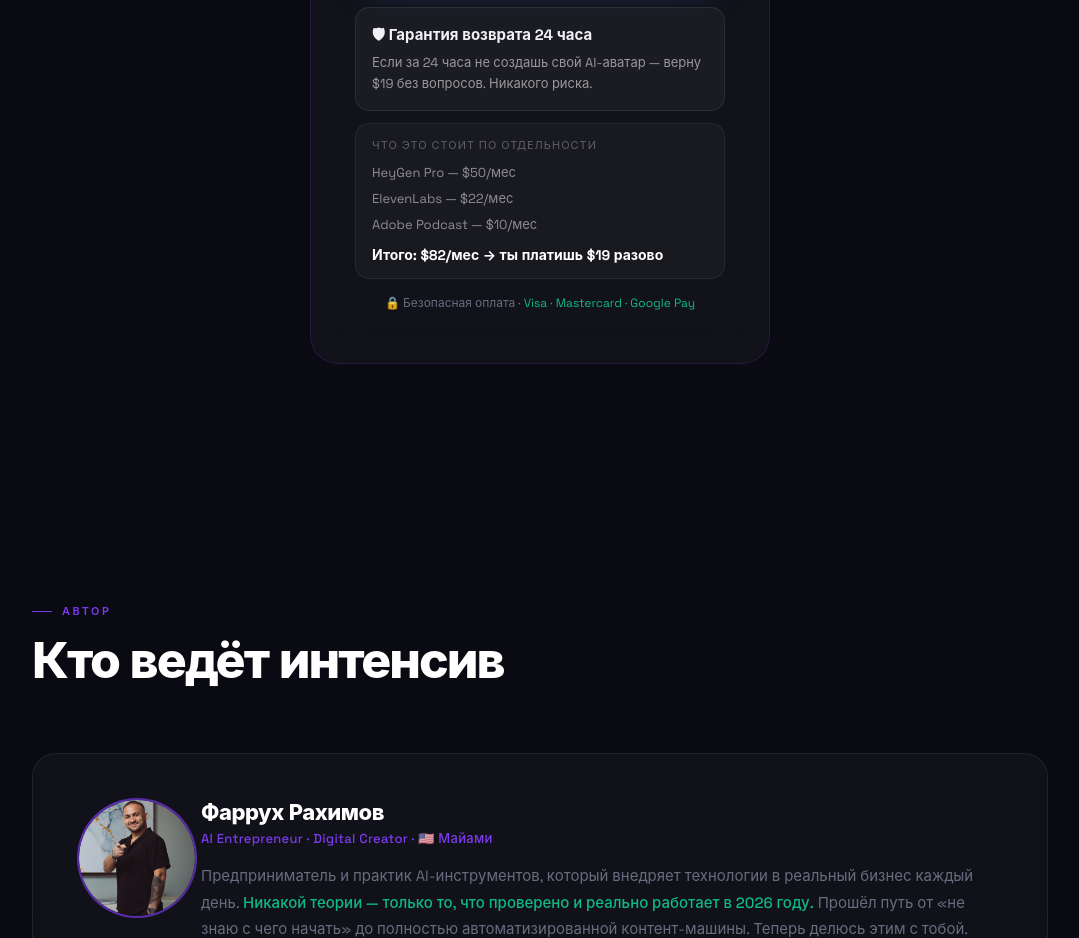
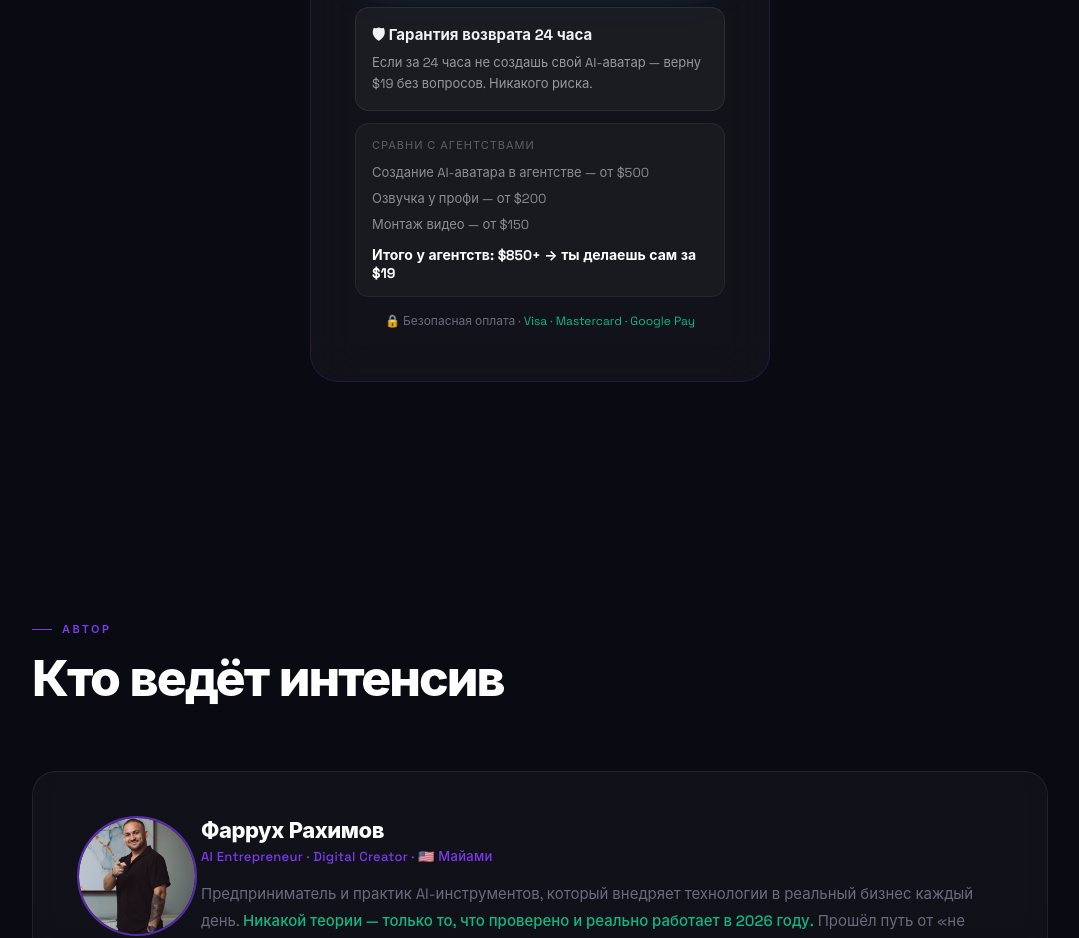
Before and after one commit to mybotbestagent-maker/ai-avatar-course, a plain HTML site: page index.html in a window 1280 px wide. Shown: the part 6420-7358 px from the top of the page, without its empty margins (100-1179 px from the left). Drawn offline with Linux system fonts and the light colour scheme.

Commit message:
Value stack: agency comparison instead of tool prices

```diff
--- a/index.html
+++ b/index.html
@@ -820,9 +820,9 @@ section, .card, [class*="card"] {
         <div style="font-size:13px;color:rgba(255,255,255,0.55);line-height:1.6;">Если за 24 часа не создашь свой AI-аватар — верну $19 без вопросов. Никакого риска.</div>
       </div>
       <div style="margin-top:12px;padding:14px 16px;background:rgba(255,255,255,0.03);border-radius:14px;border:1px solid rgba(255,255,255,0.06);text-align:left;">
-        <div style="font-size:11px;letter-spacing:1px;text-transform:uppercase;color:rgba(255,255,255,0.3);margin-bottom:8px;">что это стоит по отдельности</div>
-        <div style="font-size:13px;color:rgba(255,255,255,0.5);line-height:2.0;">HeyGen Pro — $50/мес<br>ElevenLabs — $22/мес<br>Adobe Podcast — $10/мес</div>
-        <div style="margin-top:8px;font-size:14px;font-weight:700;color:#fff;">Итого: $82/мес → ты платишь $19 разово</div>
+        <div style="font-size:11px;letter-spacing:1px;text-transform:uppercase;color:rgba(255,255,255,0.3);margin-bottom:8px;">сравни с агентствами</div>
+        <div style="font-size:13px;color:rgba(255,255,255,0.5);line-height:2.0;">Создание AI-аватара в агентстве — от $500<br>Озвучка у профи — от $200<br>Монтаж видео — от $150</div>
+        <div style="margin-top:8px;font-size:14px;font-weight:700;color:#fff;">Итого у агентств: $850+ → ты делаешь сам за $19</div>
       </div>
       <p class="price-secure">🔒 Безопасная оплата · <span>Visa · Mastercard · Google Pay</span></p>
     </div>
```
